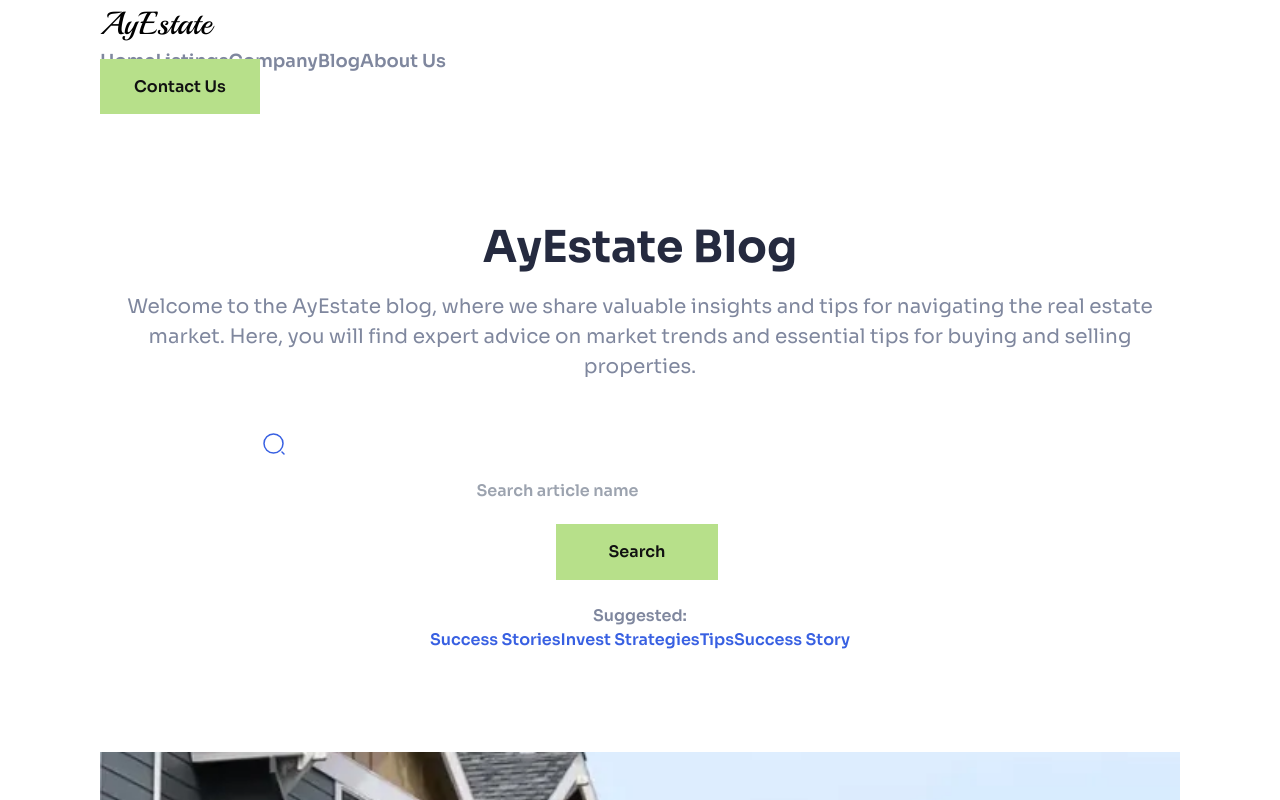
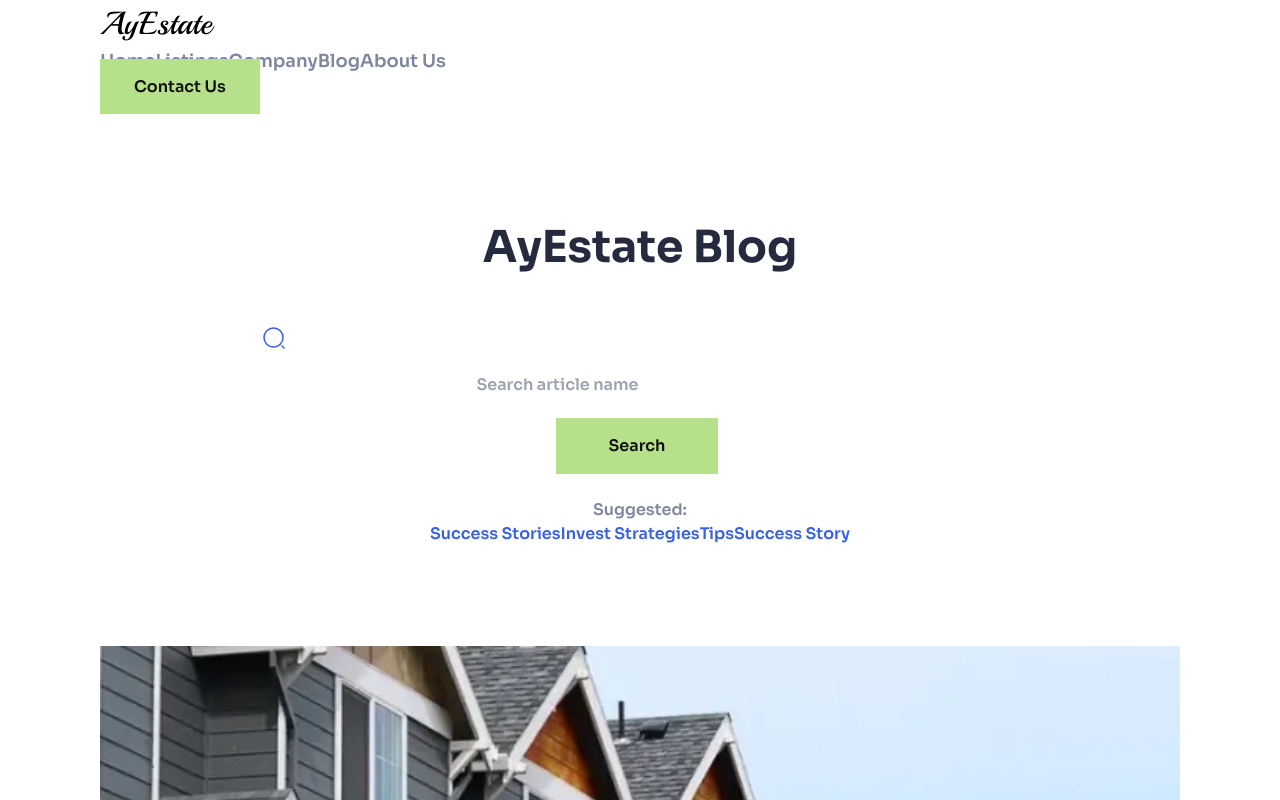
Before and after one commit to ali0120/ay-estate, a Next.js app: page /blog in a window 1280 px wide. Shown: the top 800 px of the page. Built offline with nearby package versions, Linux system fonts and the light colour scheme.

Commit message:
fix heading

```diff
--- a/app/ui/(components)/blog/BlogHeader.tsx
+++ b/app/ui/(components)/blog/BlogHeader.tsx
@@ -18,9 +18,6 @@ const BlogHeader = () => {
             <div className='px-[20px] xl:px-[100px] pt-[30px] lg:pt-[120px]'>
                 <div className="text-center mx-auto">
                     <h1 className='text-[24px] lg:text-[44px] font-soraBold text-YankeesBlue leading-[31.2px] lg:leading-[57.2px] capitalize' >AyEstate  Blog</h1>
-                    <p className='text-[16px] lg:text-[20px] text-RomanSilver leading-[26px] lg:leading-[30px] mt-4'>
-                        Welcome to the AyEstate blog, where we share valuable insights and tips for navigating the real estate market. Here, you will find expert advice on market trends and essential tips for buying and selling properties.
-                    </p>
                     <Paper shadow="xs" className='lg:max-w-[70%] m-auto mt-[16px] md:mt-[50px] rounded-[16px]'>
                         <TextInput
                             placeholder="Search article name"
```
